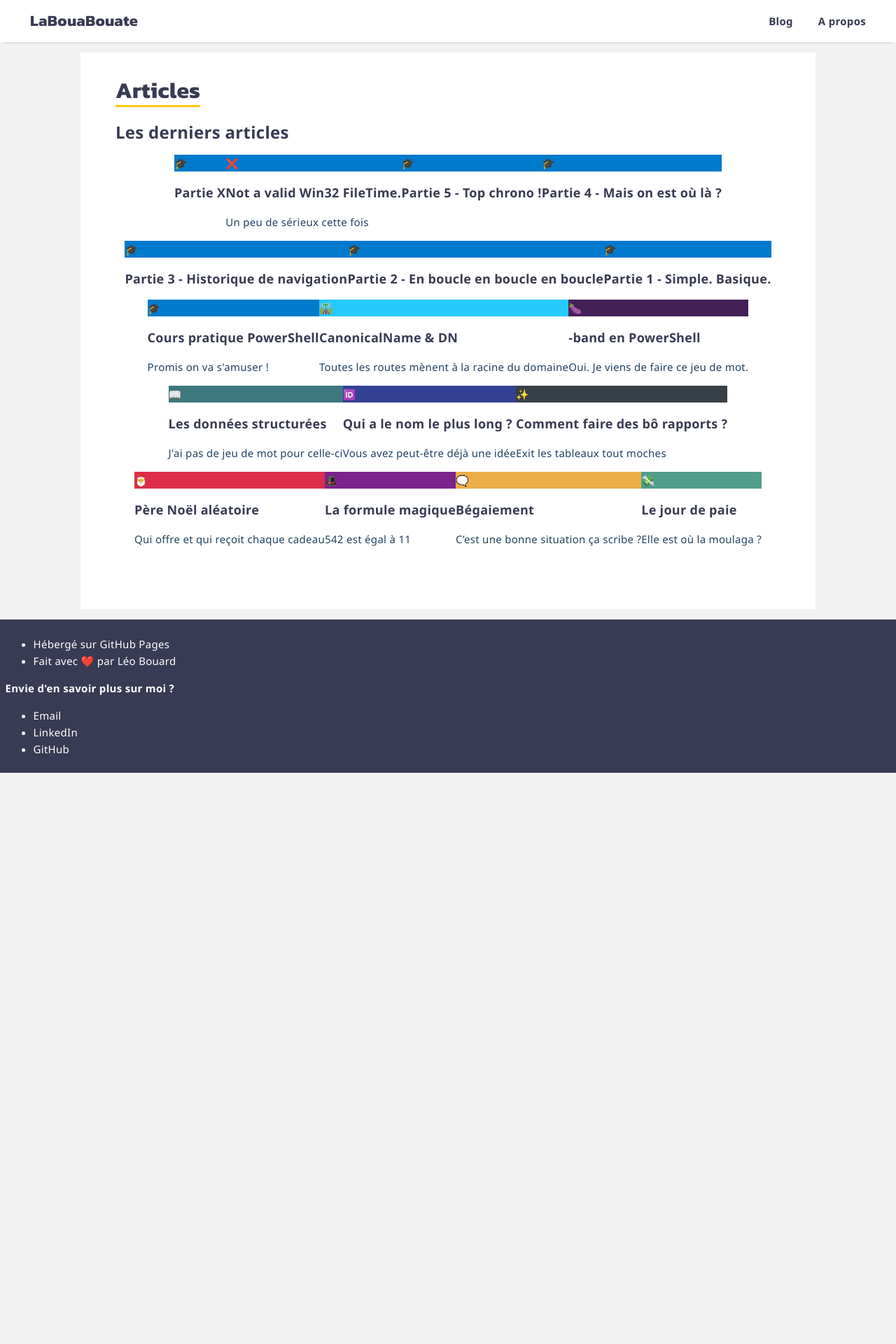
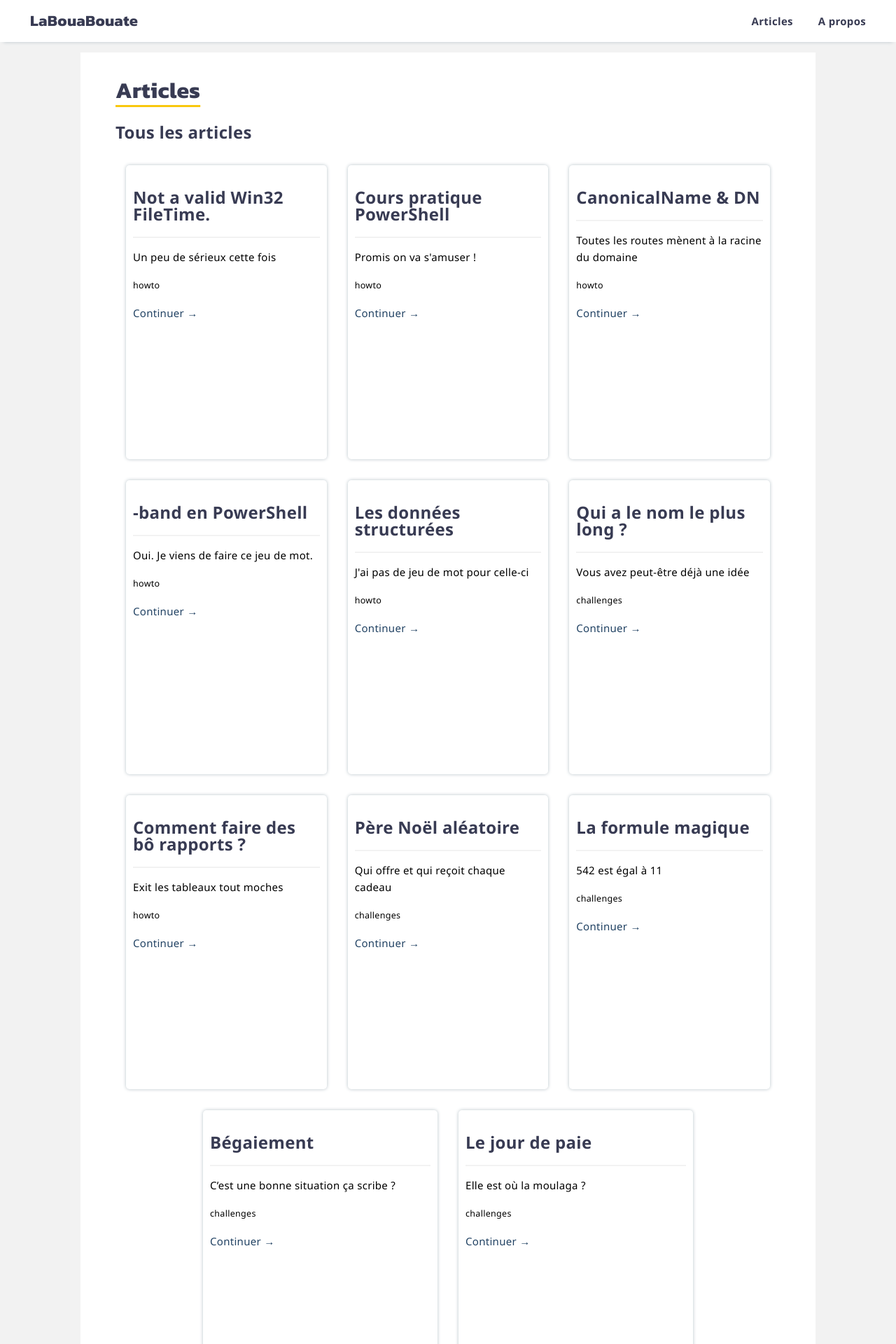
Before and after one commit to leobouard/leobouard.github.io, a Jekyll site: the page built from blog.md, in a window 1280 px wide. Shown: the top 1920 px of the page at 70% size. Built offline with Jekyll 4.4.1, drawn with Linux system fonts in a browser that asks for light colours; our own code applies the rules of GitHub Pages for plain Markdown files; before the commit the page ends 1104 px from its top, so only the background shows below that; some of the changed text lies outside the part shown.

Commit message:
Modification des cartes d'articles

```diff
--- a/_layouts/default.html
+++ b/_layouts/default.html
@@ -19,7 +19,7 @@
       <nav>
         <a href="{{ "/" | absolute_url }}" style="font-family: 'Kanit', sans-serif; font-weight: 700; font-size: 22px;">LaBouaBouate</a>
         <a href="/about">A propos</a>
-        <a href="/blog">Blog</a>
+        <a href="/blog">Articles</a>
       </nav>
     </header>
 
--- a/assets/css/posts.scss
+++ b/assets/css/posts.scss
@@ -91,9 +91,9 @@
 article {
     margin: 15px;
     height: 400px;
-    max-width: 300px;
+    max-width: 315px;
     flex: 1;
-    flex-basis: 250px;
+    flex-basis: 200px;
     border-radius: 5px;
     padding: 10px;
     box-shadow: 0 0 5px 0 #b8c3c9;
--- a/blog.md
+++ b/blog.md
@@ -4,22 +4,24 @@ permalink: /blog
 
 # Articles
 
-## Les derniers articles
+## Tous les articles
 
 <div class="posts">
     {% for post in site.posts %}
-        {% if post.thumbnailColor contains "#" %}
-            <a href="{{ post.id }}">
-                <div class="card">
-                    <div class="thumbnailLimits">
-                        <div class="thumbnail" style="background-color: {{ post.thumbnailColor | default: "#9ea7eb" }}">{{ post.icon | default: "⚙️"}}</div>
-                    </div>
-                    <div class="postInfo">
-                        <h3>{{ post.title }}</h3>
-                        <p>{{ post.description }}</p>
-                    </div>
-                </div>
-            </a>
+        {% if post.listed == true %}
+            <article>
+                <h2>{{ post.title }}</h2>
+                <hr>
+                <p>{{ post.description }}</p>
+                <p><small>{{ post.tags }}</small></p>
+                <p><a href="{{ post.id }}">Continuer →</a></p>
+            </article>
         {% endif %}
     {% endfor %}
 </div>
+
+## Pourquoi des défis ?
+
+Vous avez peut-être remarqué : certains articles ont la balise "Défi". **Parce qu'on apprend mieux en s'amusant, je propose une série de défis à relever avec PowerShell**. Comme d'habitude sur ce blog, je pars du principe que vous savez faire vos propres recherches, que vous êtes familier avec la syntaxe et que vous connaissez les bases du langages. En revanche, j'essaye de faire en sorte que vous n'ayez besoin ni d'une infrastructure de test (Active Directory ou tenant Microsoft 365 par exemple) ni d'installer des modules supplémentaires ! Donc si vous avez un accès à Internet (et normalement cette condition est remplie puisque vous lisez cette phrase sur un site web) et un terminal de commande avec Windows PowerShell 5.1 ou supérieur : félicitations, vous avez tous les outils pour participer aux défis !
+
+Par contre vous êtes prévenus : il n'y a pas de récompense à la clé ! Mais qui sait, peut-être qu'à l'occasion vous aurez appris deux-trois trucs.
```
Also changed, not shown: articles.md (deleted, +0 -27 lines).
